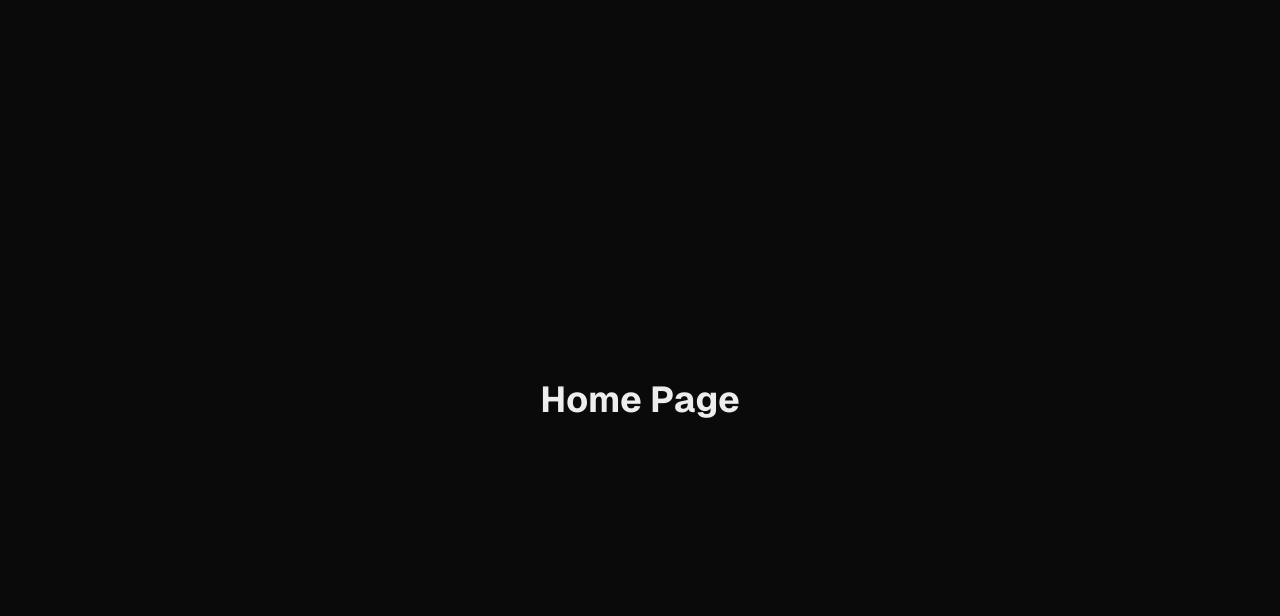
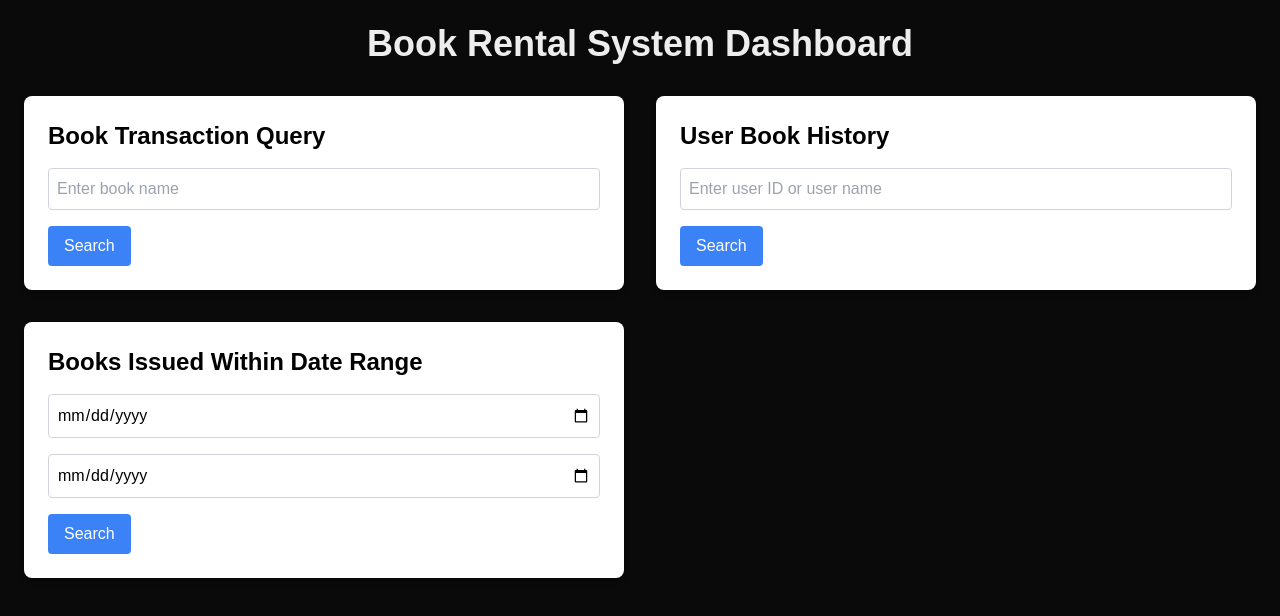
Before and after one commit to THEFZNKHAN/library-management-app, a Next.js app: page / in a window 1280 px wide. Shown: the top 616 px of the page. Built offline with nearby package versions, Linux system fonts and the light colour scheme.

Commit message:
create simple frontend using form to get the data from the backend

```diff
--- a/app/page.tsx
+++ b/app/page.tsx
@@ -1,9 +1,19 @@
-import React from "react";
+import BookTransactionQuery from "@/components/BookTransactionQuery";
+import UserBookHistory from "@/components/UserBookHistory";
+import DateRangeBooks from "@/components/DateRangeBooks";
 
 const Home = () => {
     return (
-        <div className="h-screen flex justify-center items-center font-[family-name:var(--font-geist-sans)]">
-            <h1 className="text-4xl font-bold">Home Page</h1>
+        <div className="container mx-auto p-6">
+            <h1 className="text-4xl text-center font-bold mb-8">
+                Book Rental System Dashboard
+            </h1>
+
+            <div className="grid grid-cols-1 md:grid-cols-2 gap-8">
+                <BookTransactionQuery />
+                <UserBookHistory />
+                <DateRangeBooks />
+            </div>
         </div>
     );
 };
--- /dev/null
+++ b/components/BookTransactionQuery.tsx
@@ -0,0 +1,93 @@
+"use client";
+
+import React, { useState } from "react";
+import axios from "axios";
+
+const BookTransactionQuery = () => {
+    const [bookName, setBookName] = useState("");
+    interface TransactionResult {
+        issuedPeopleCount: number;
+        currentlyIssued: string | null;
+        totalRent: number;
+        issuedPeople: {
+            user: string;
+            issueDate: string;
+            returnDate: string | null;
+        }[];
+    }
+
+    const [result, setResult] = useState<TransactionResult | null>(null);
+    const [error, setError] = useState("");
+
+    const handleSubmit = async (e: React.FormEvent<HTMLFormElement>) => {
+        e.preventDefault();
+        setError("");
+        setResult(null);
+        try {
+            const response = await axios.get(`/api/transactions`, {
+                params: { bookName },
+            });
+            setResult(response.data);
+        } catch (err) {
+            if (axios.isAxiosError(err) && err.response) {
+                setError(err.response.data?.error || "Something went wrong");
+            } else {
+                setError("Something went wrong");
+            }
+        }
+    };
+
+    return (
+        <div className="p-6 bg-white text-black shadow-md rounded-lg">
+            <h2 className="text-2xl font-semibold mb-4">
+                Book Transaction Query
+            </h2>
+            <form onSubmit={handleSubmit} className="space-y-4">
+                <input
+                    type="text"
+                    value={bookName}
+                    onChange={(e) => setBookName(e.target.value)}
+                    placeholder="Enter book name"
+                    className="w-full p-2 border border-gray-300 rounded"
+                    required
+                />
+                <button
+                    type="submit"
+                    className="px-4 py-2 bg-blue-500 text-white rounded"
+                >
+                    Search
+                </button>
+            </form>
+
+            {error && <div className="mt-4 text-red-500">{error}</div>}
+            {result && (
+                <div className="mt-4">
+                    <h3 className="text-xl font-semibold">Results:</h3>
+                    <p>Total People Who Issued: {result.issuedPeopleCount}</p>
+                    <p>
+                        Currently Issued:{" "}
+                        {result.currentlyIssued || "Not issued at the moment"}
+                    </p>
+                    <p>Total Rent Generated: ₹{result.totalRent}</p>
+                    <ul className="mt-2">
+                        {result.issuedPeople.map((person, idx) => (
+                            <li key={idx} className="border-b py-2">
+                                {person.user} - Issued on{" "}
+                                {new Date(
+                                    person.issueDate
+                                ).toLocaleDateString()}
+                                {person.returnDate
+                                    ? ` - Returned on ${new Date(
+                                          person.returnDate
+                                      ).toLocaleDateString()}`
+                                    : " - Not Returned Yet"}
+                            </li>
+                        ))}
+                    </ul>
+                </div>
+            )}
+        </div>
+    );
+};
+
+export default BookTransactionQuery;
--- /dev/null
+++ b/components/DateRangeBooks.tsx
@@ -0,0 +1,92 @@
+"use client";
+
+import React, { useState } from "react";
+import axios from "axios";
+
+interface Book {
+    bookName: string;
+    issuedTo: string;
+    issueDate: string;
+    returnDate?: string;
+}
+
+interface Result {
+    booksIssued: Book[];
+}
+
+const DateRangeBooks = () => {
+    const [startDate, setStartDate] = useState("");
+    const [endDate, setEndDate] = useState("");
+    const [result, setResult] = useState<Result | null>(null);
+    const [error, setError] = useState("");
+
+    const handleSubmit = async (e: React.FormEvent<HTMLFormElement>) => {
+        e.preventDefault();
+        setError("");
+        setResult(null);
+        try {
+            const response = await axios.get(`/api/transactions`, {
+                params: { startDate, endDate },
+            });
+            setResult(response.data);
+        } catch (err) {
+            if (axios.isAxiosError(err)) {
+                setError(err.response?.data?.error || "Something went wrong");
+            } else {
+                setError("Something went wrong");
+            }
+        }
+    };
+
+    return (
+        <div className="p-6 bg-white text-black shadow-md rounded-lg">
+            <h2 className="text-2xl font-semibold mb-4">
+                Books Issued Within Date Range
+            </h2>
+            <form onSubmit={handleSubmit} className="space-y-4">
+                <input
+                    type="date"
+                    value={startDate}
+                    onChange={(e) => setStartDate(e.target.value)}
+                    className="w-full p-2 border border-gray-300 rounded"
+                    required
+                />
+                <input
+                    type="date"
+                    value={endDate}
+                    onChange={(e) => setEndDate(e.target.value)}
+                    className="w-full p-2 border border-gray-300 rounded"
+                    required
+                />
+                <button
+                    type="submit"
+                    className="px-4 py-2 bg-blue-500 text-white rounded"
+                >
+                    Search
+                </button>
+            </form>
+
+            {error && <div className="mt-4 text-red-500">{error}</div>}
+            {result && (
+                <div className="mt-4">
+                    <h3 className="text-xl font-semibold">Results:</h3>
+                    <ul className="mt-2">
+                        {result.booksIssued.map((book, idx) => (
+                            <li key={idx} className="border-b py-2">
+                                {book.bookName} - Issued to {book.issuedTo} on{" "}
+                                {new Date(book.issueDate).toLocaleDateString()}
+                                {book.returnDate
+                                    ? ` - Returned on ${new Date(
+                                          book.returnDate
+                                      ).toLocaleDateString()}`
+                                    : " - Not Returned Yet"}
+                            </li>
+                        ))}
+                    </ul>
+                </div>
+            )}
+        </div>
+    );
+};
+
+export default DateRangeBooks;
--- /dev/null
+++ b/components/UserBookHistory.tsx
@@ -0,0 +1,82 @@
+"use client";
+
+import React, { useState } from "react";
+import axios from "axios";
+
+interface Book {
+    bookName: string;
+    issueDate: string;
+    returnDate?: string;
+}
+
+interface Result {
+    booksIssued: Book[];
+}
+
+const UserBookHistory = () => {
+    const [userId, setUserId] = useState("");
+    const [result, setResult] = useState<Result | null>(null);
+    const [error, setError] = useState("");
+
+    const handleSubmit = async (e: React.FormEvent<HTMLFormElement>) => {
+        e.preventDefault();
+        setError("");
+        setResult(null);
+        try {
+            const response = await axios.get(`/api/transactions`, {
+                params: { userName: userId },
+            });
+            setResult(response.data);
+        } catch (err) {
+            if (axios.isAxiosError(err)) {
+                setError(err.response?.data?.error || "Something went wrong");
+            } else {
+                setError("Something went wrong");
+            }
+        }
+    };
+
+    return (
+        <div className="p-6 bg-white text-black shadow-md rounded-lg">
+            <h2 className="text-2xl font-semibold mb-4">User Book History</h2>
+            <form onSubmit={handleSubmit} className="space-y-4">
+                <input
+                    type="text"
+                    value={userId}
+                    onChange={(e) => setUserId(e.target.value)}
+                    placeholder="Enter user ID or user name"
+                    className="w-full p-2 border border-gray-300 rounded"
+                    required
+                />
+                <button
+                    type="submit"
+                    className="px-4 py-2 bg-blue-500 text-white rounded"
+                >
+                    Search
+                </button>
+            </form>
+
+            {error && <div className="mt-4 text-red-500">{error}</div>}
+            {result && (
+                <div className="mt-4">
+                    <h3 className="text-xl font-semibold">Books Issued:</h3>
+                    <ul className="mt-2">
+                        {result.booksIssued.map((book, idx) => (
+                            <li key={idx} className="border-b py-2">
+                                {book.bookName} - Issued on{" "}
+                                {new Date(book.issueDate).toLocaleDateString()}
+                                {book.returnDate
+                                    ? ` - Returned on ${new Date(
+                                          book.returnDate
+                                      ).toLocaleDateString()}`
+                                    : " - Not Returned Yet"}
+                            </li>
+                        ))}
+                    </ul>
+                </div>
+            )}
+        </div>
+    );
+};
+
+export default UserBookHistory;
--- a/package.json
+++ b/package.json
@@ -12,6 +12,7 @@
   },
   "dependencies": {
     "@next-auth/mongodb-adapter": "^1.1.3",
+    "axios": "^1.7.7",
     "dotenv": "^16.4.5",
     "mongoose": "^8.7.0",
     "next": "14.2.13",
```
Also changed, not shown: 1 other file (tests, documents, lock files or other folders).
